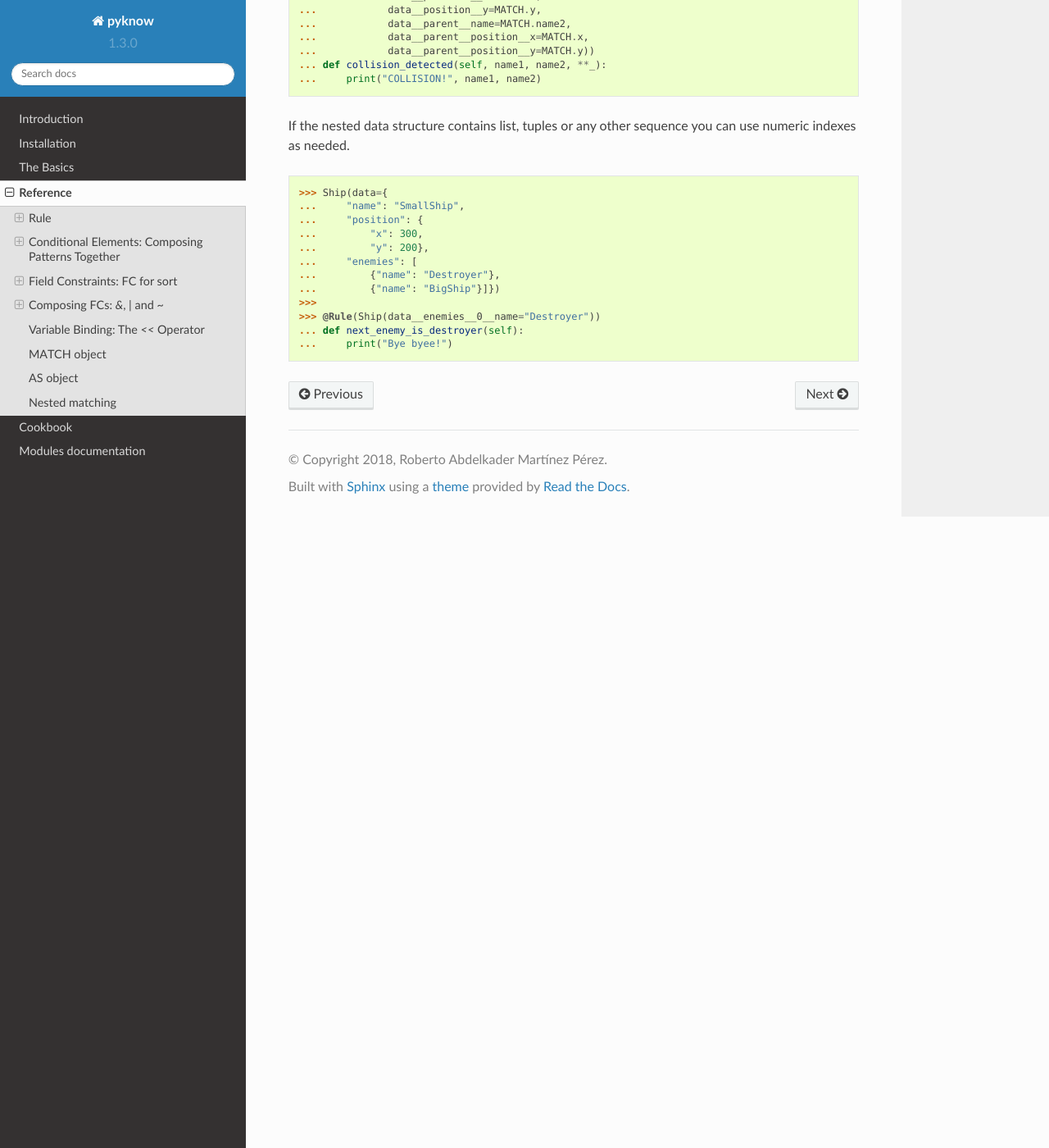
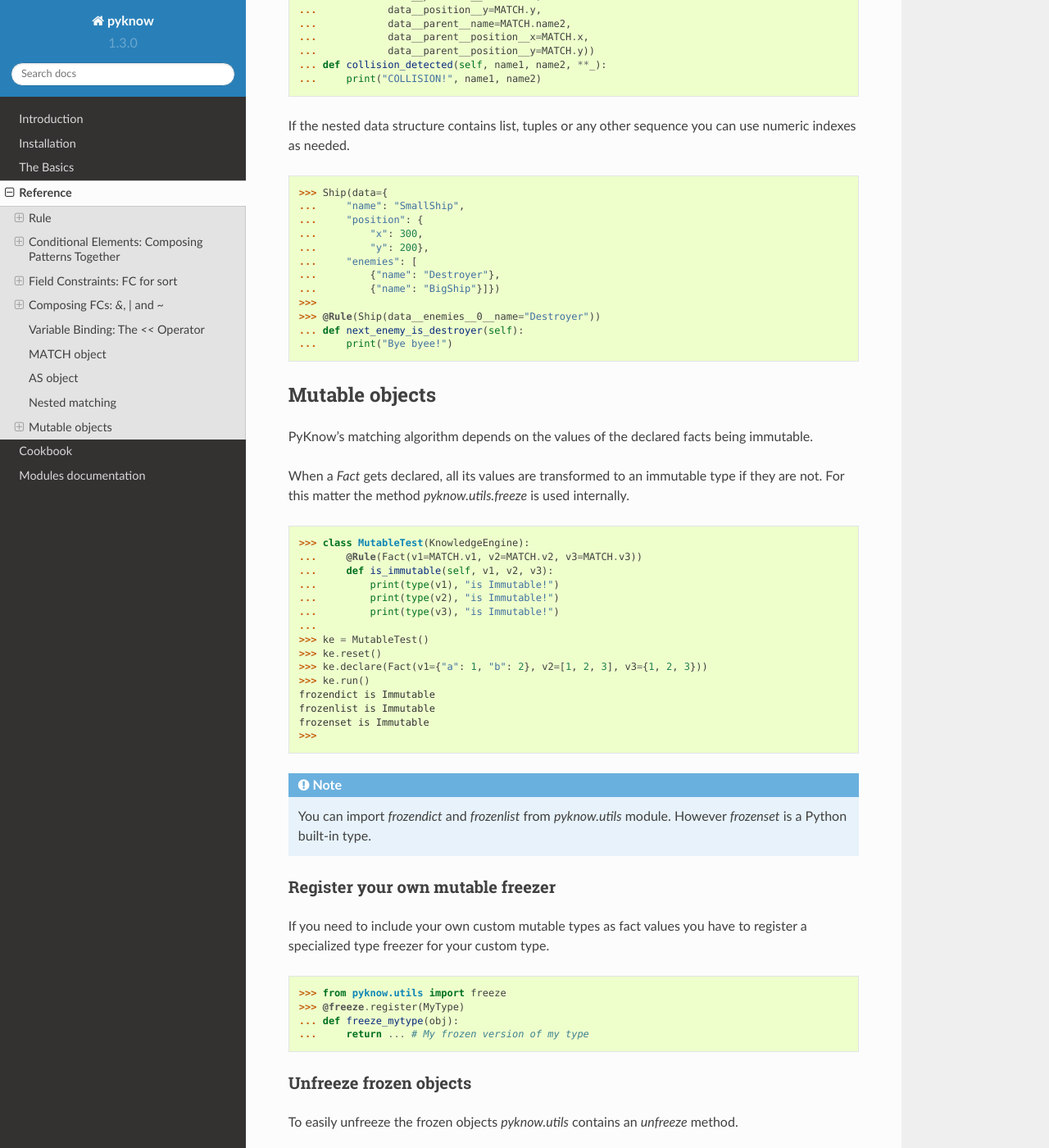
Before and after one commit to buguroo/pyknow, a Sphinx documentation site: the page built from docs/source/reference.rst, in a window 1280 px wide and 1400 px high, scrolled down 8475 px. Shown: the whole window at 82% size. Built offline with Sphinx 7.4.7 and the Read the Docs theme 2.0.0, drawn with Linux system fonts in a browser that asks for light colours; some of the changed text lies outside the part shown.

Commit message:
freeze and unfreeze method documentation.

```diff
--- a/docs/source/reference.rst
+++ b/docs/source/reference.rst
@@ -468,3 +468,82 @@ can use numeric indexes as needed.
    >>> @Rule(Ship(data__enemies__0__name="Destroyer"))
    ... def next_enemy_is_destroyer(self):
    ...     print("Bye byee!")
+
+
+Mutable objects
+---------------
+
+PyKnow's matching algorithm depends on the values of the declared facts being
+immutable.
+
+When a `Fact` gets declared, all its values are transformed to an immutable
+type if they are not. For this matter the method `pyknow.utils.freeze` is used
+internally.
+
+
+.. code-block:: python
+
+   >>> class MutableTest(KnowledgeEngine):
+   ...     @Rule(Fact(v1=MATCH.v1, v2=MATCH.v2, v3=MATCH.v3))
+   ...     def is_immutable(self, v1, v2, v3):
+   ...         print(type(v1), "is Immutable!")
+   ...         print(type(v2), "is Immutable!")
+   ...         print(type(v3), "is Immutable!")
+   ...
+   >>> ke = MutableTest()
+   >>> ke.reset()
+   >>> ke.declare(Fact(v1={"a": 1, "b": 2}, v2=[1, 2, 3], v3={1, 2, 3}))
+   >>> ke.run()
+   frozendict is Immutable
+   frozenlist is Immutable
+   frozenset is Immutable
+   >>>
+
+
+.. note::
+
+   You can import `frozendict` and `frozenlist` from `pyknow.utils` module.
+   However `frozenset` is a Python built-in type.
+
+
+Register your own mutable freezer
++++++++++++++++++++++++++++++++++
+
+If you need to include your own custom mutable types as fact values you have to
+register a specialized type freezer for your custom type.
+
+.. code-block:: python
+
+   >>> from pyknow.utils import freeze
+   >>> @freeze.register(MyType)
+   ... def freeze_mytype(obj):
+   ...     return ... # My frozen version of my type
+
+
+Unfreeze frozen objects
++++++++++++++++++++++++
+
+To easily unfreeze the frozen objects `pyknow.utils` contains an `unfreeze` method.
+
+.. code-block:: python
+
+   >>> class MutableTest(KnowledgeEngine):
+   ...     @Rule(Fact(v1=MATCH.v1, v2=MATCH.v2, v3=MATCH.v3))
+   ...     def is_immutable(self, v1, v2, v3):
+   ...         print(type(unfreeze(v1)), "is Mutable!")
+   ...         print(type(unfreeze(v2)), "is Mutable!")
+   ...         print(type(unfreeze(v3)), "is Mutable!")
+   ...
+   >>> ke = MutableTest()
+   >>> ke.reset()
+   >>> ke.declare(Fact(v1={"a": 1, "b": 2}, v2=[1, 2, 3], v3={1, 2, 3}))
+   >>> ke.run()
+   dict is Mutable
+   list is Mutable
+   set is Mutable
+   >>>
+
+.. note::
+
+   The same `freeze` registration procedure shown above also applies to
+   `unfreeze`.
```
